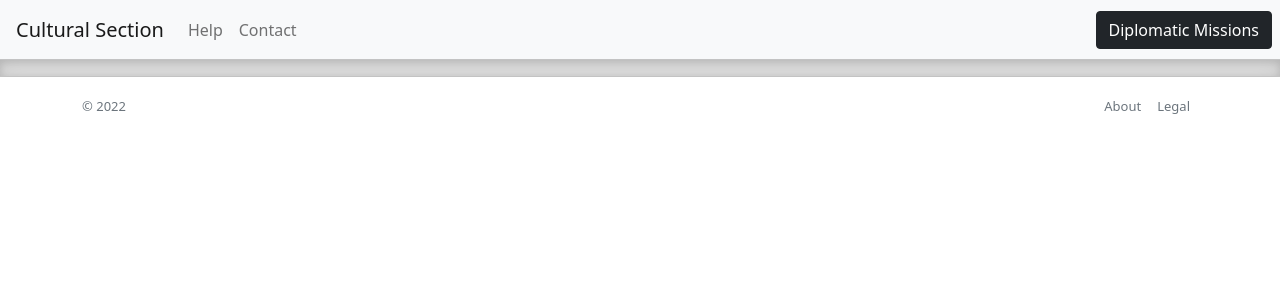
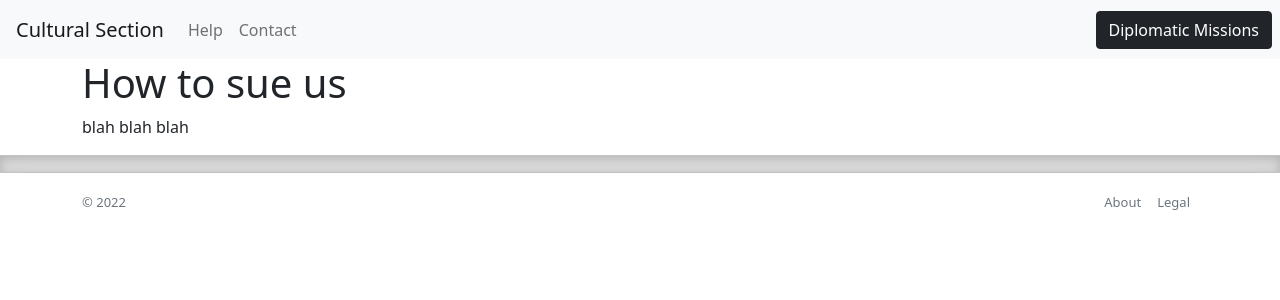
Before and after one commit to aa-ag/culturalsection, a Vue app in the folder client/: page /legal in a window 1280 px wide. Shown: the top 300 px of the page. Built offline with nearby package versions, Linux system fonts and the light colour scheme.

Commit message:
Add and route Legal component

```diff
--- /dev/null
+++ b/client/src/components/Legal.vue
@@ -0,0 +1,6 @@
+<template>
+    <div class="container">
+        <h1>How to sue us</h1>
+        <p>blah blah blah</p>
+    </div>
+</template>
--- a/client/src/router/index.js
+++ b/client/src/router/index.js
@@ -4,6 +4,7 @@ import Login from "../components/Login.vue";
 import Help from "../components/Help.vue";
 import Contact from "../components/Contact.vue";
 import About from "../components/About.vue";
+import Legal from "../components/Legal.vue";
 
 const routes = [
   {
@@ -31,6 +32,11 @@ const routes = [
     name: "About",
     component: About,
   },
+  {
+    path: "/legal",
+    name: "Legal",
+    component: Legal,
+  },
 ];
 
 const router = createRouter({
```
